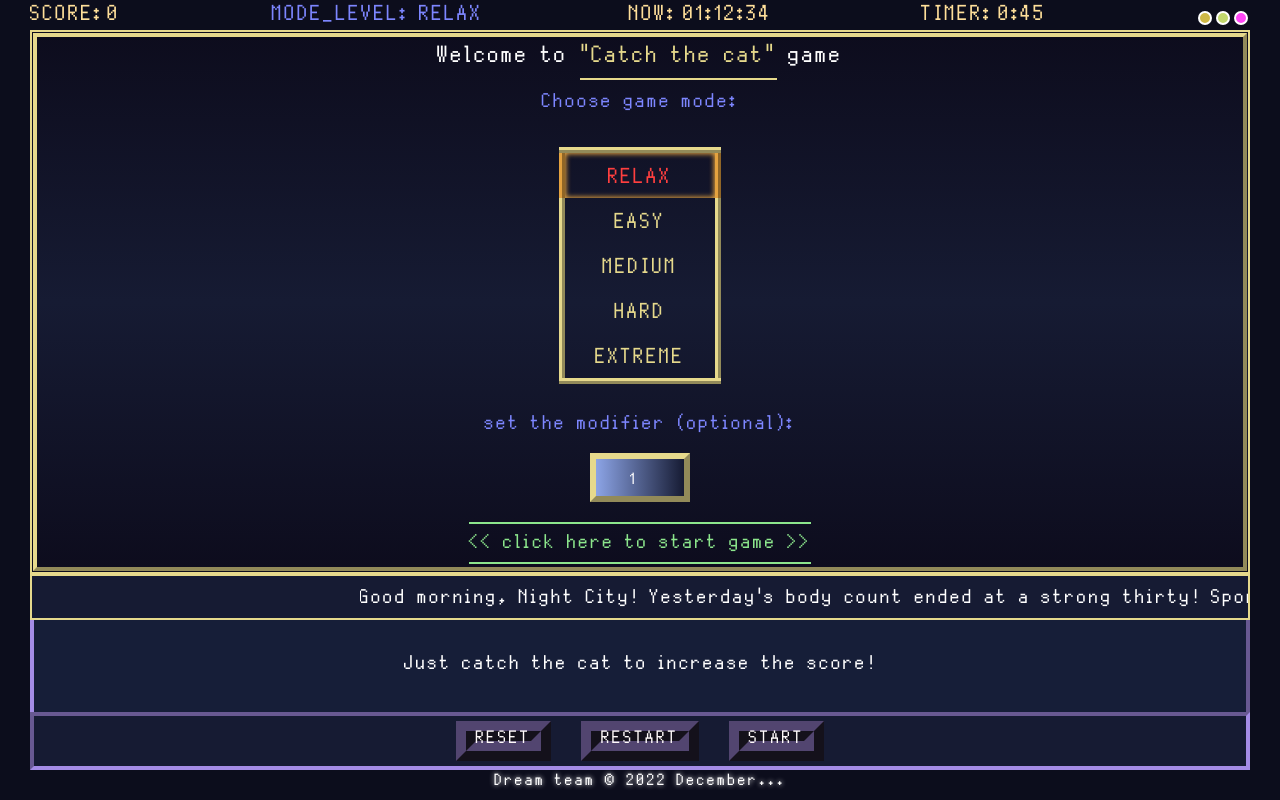
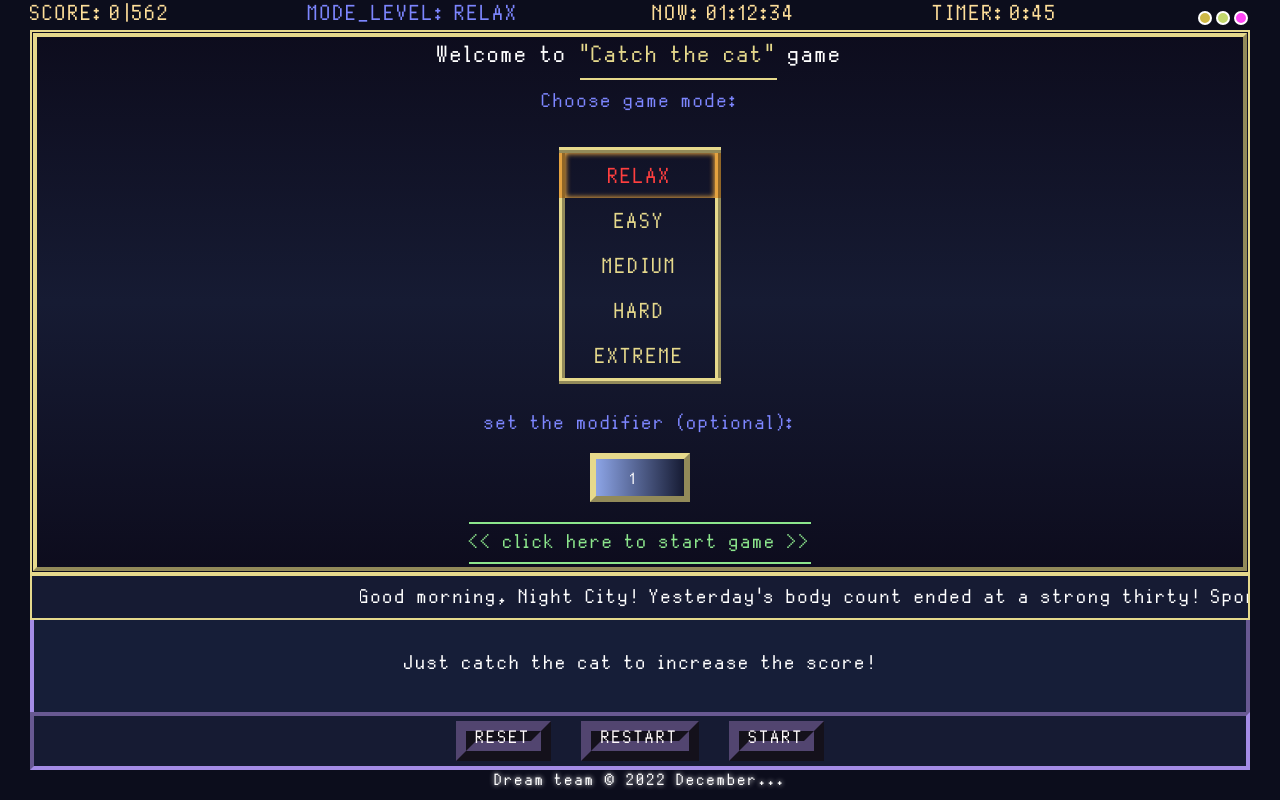
Before and after one commit to Waikizashi/catchTheCat, a React (Create React App) app: page / in a window 1280 px wide. Built offline with nearby package versions, Linux system fonts and the light colour scheme.

Commit message:
finaled for sending_09

```diff
--- a/src/components/Layout/Info/Info.js
+++ b/src/components/Layout/Info/Info.js
@@ -17,7 +17,7 @@ function Info() {
         gameMode,
         hiScreenState,
         lvlTime, pause,
-        onSetStatus, onSetPause} = useContext(StateContext)
+        onSetStatus, onSetPause,Modifier} = useContext(StateContext)
 
 //     console.log(finish)
 //     console.log(lvlConf)
@@ -63,7 +63,8 @@ function Info() {
               }, 1000);
 
 
-              if(timer <= 0){
+              if(timer <= 0 ||
+                score >= parseInt(lvlConf.modes[gameMode].needResult + Modifier*10) ){
                 onSetFinish(true)
               }
               localStorage.setItem('lvlTime', timer);
@@ -77,7 +78,7 @@ function Info() {
   return (
     <div className={cn(s.info)}>
         <div className={cn(s.scoreInfo, /*anm.textColors*/)}>
-            score: <p className={s.score}>{score.toString()}</p></div>
+            score: <p className={s.score}>{score.toString()}|{(lvlConf.modes[gameMode].needResult + Modifier*12).toString()}</p></div>
         <div className={cn(s.lvlMode, /*anm.textColors*/)}>
             mode_level: <p className={s.mode}>{gameMode}</p></div>
         <div className={cn(s.timeInfo, /*anm.textColors*/)}>
```
